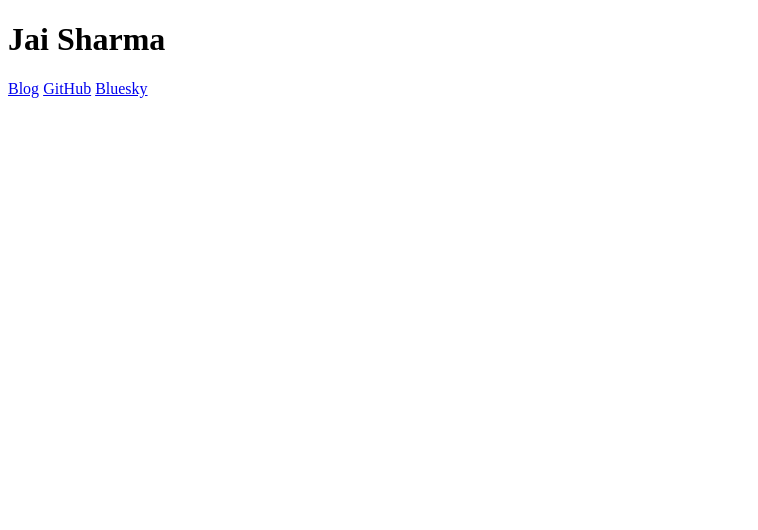
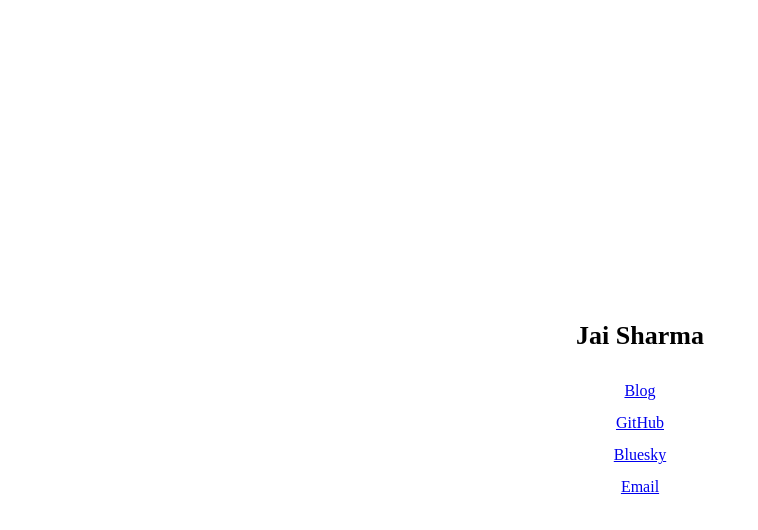
Before and after one commit to jai-x/website, a plain HTML site: page index.html in a window 1280 px wide. Shown: the whole page, without its empty margins (0-758 px from the left). Drawn offline with Linux system fonts and the light colour scheme.

Commit message:
Links, some style

```diff
--- a/index.html
+++ b/index.html
@@ -1,12 +1,18 @@
 <!doctype html>
 <html>
   <head>
+    <meta charset="utf-8">
+    <meta name="viewport" content="width=device-width, initial-scale=1" />
+    <link rel="stylesheet" href="./style.css" />
     <title>Jai Sharma</title>
   </head>
   <body>
-    <h1>Jai Sharma</h1>
-    <a href="https://jai.moe" target="_blank">Blog</a>
-    <a href="https://github.com/jai-x" target="_blank">GitHub</a>
-    <a href="https://bsky.app/profile/jai.moe" target="_blank">Bluesky</a>
+    <main class="home">
+      <h1 class="name">Jai Sharma</h1>
+      <a href="https://jai.moe" target="_blank">Blog</a>
+      <a href="https://github.com/jai-x" target="_blank">GitHub</a>
+      <a href="https://bsky.app/profile/jai.moe" target="_blank">Bluesky</a>
+      <a href="mailto:contact@jaisharma.co.uk">Email</a>
+    </main>
   </body>
 </html>
--- /dev/null
+++ b/style.css
@@ -0,0 +1,25 @@
+* {
+  box-sizing: border-box;
+}
+
+body {
+  margin: 0;
+  padding: 0;
+  height: 100vh;
+  width: 100vw;
+  text-rendering: optimizelegibility;
+}
+
+.home {
+  width: 100%;
+  height: 100%;
+  display: flex;
+  flex-direction: column;
+  gap: 14px;
+  align-items: center;
+  justify-content: center;
+}
+
+.name {
+  font-size: 26px;
+}
```
